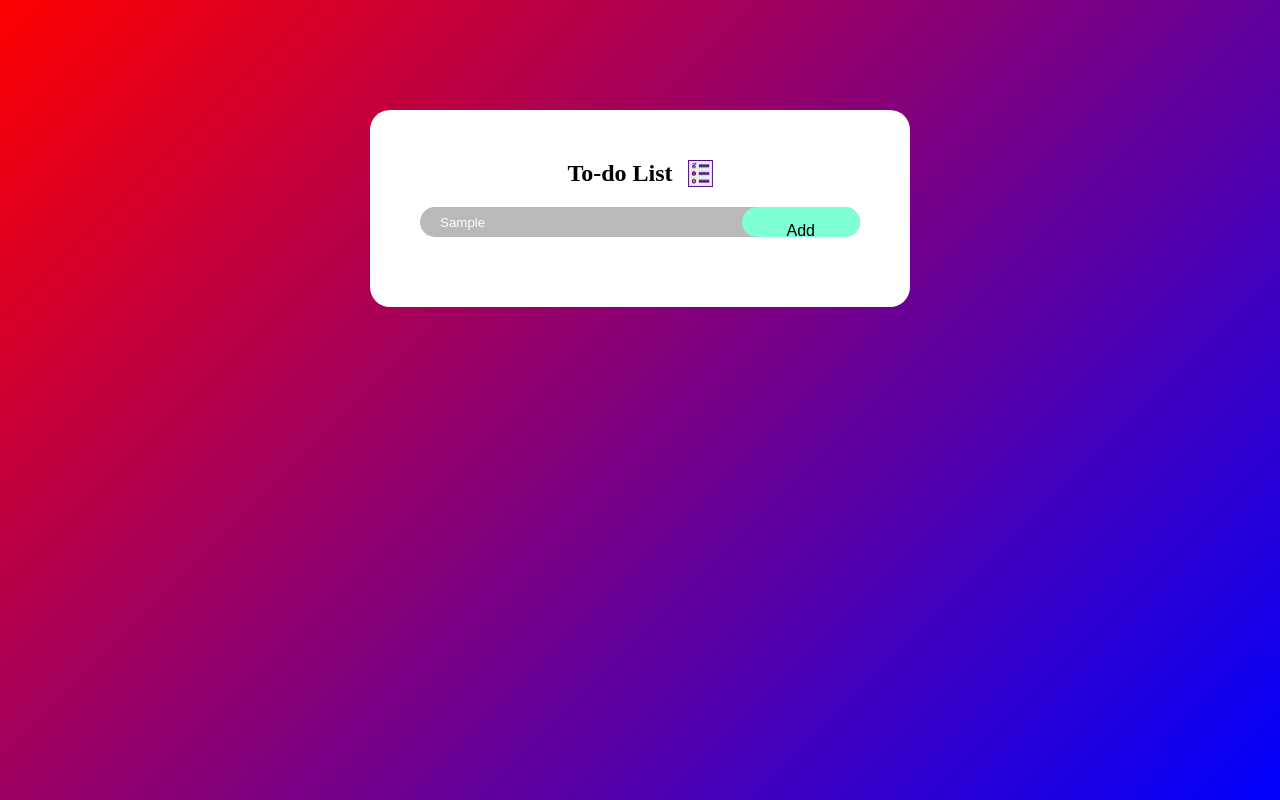
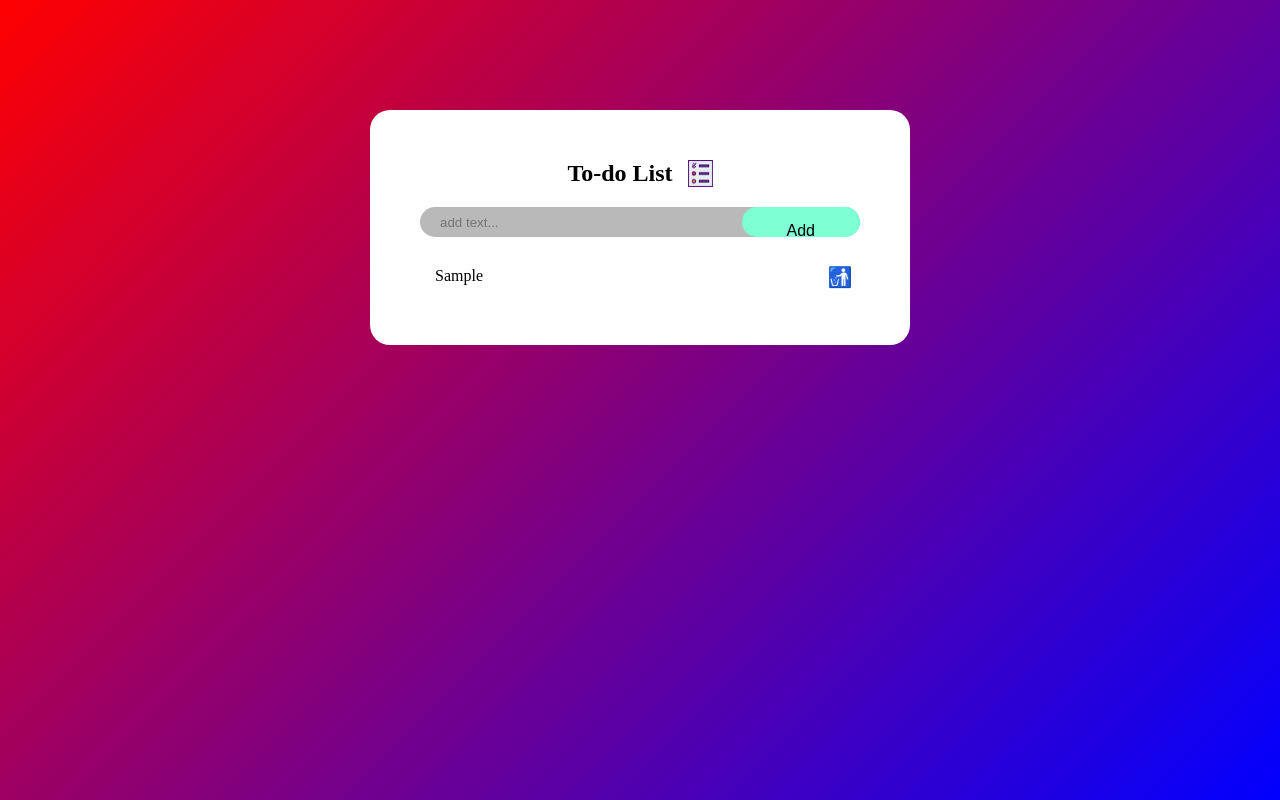
Before and after one commit to Danger-XD/To-do-list, a plain HTML site: page index.html in a window 1280 px wide. Both pictures are taken after typing "Sample" into the empty fields and a click on the button "Add". Drawn offline with Linux system fonts and the light colour scheme.

Commit message:
project functions added

```diff
--- a/index.html
+++ b/index.html
@@ -10,12 +10,15 @@
   <body>
     <div class="container">
       <div class="todo-app">
-            <h2>To-do List <img src="./assets/images/todo-list.png" class="to-do-img" alt=""></h2>
+        <h2>
+          To-do List
+          <img src="./assets/images/todo-list.png" class="to-do-img" alt="" />
+        </h2>
         <div class="text-add-box">
-                <input type="text" id="input-box" placeholder="add text...">
-                <button class="add-btn">Add</button>
+          <input type="text" id="input-box" placeholder="add text..." />
+          <button class="add-btn" onclick="addText()">Add</button>
         </div>
-            <ul class="list-container">
+        <ul id="list-container">
           <!-- <li class="checked">li1</li>
                 <li>li2</li>
                 <li>li3</li> continue at 13min -->
--- a/script.js
+++ b/script.js
@@ -0,0 +1,34 @@
+let inputValue = document.getElementById("input-box");
+let listContainer = document.getElementById("list-container");
+
+function addText(){
+    if(inputValue.value === ""){
+        alert("Write something in the box...");
+    }else{
+        let listItem = document.createElement("li");
+        listItem.innerHTML = inputValue.value;
+        listContainer.appendChild(listItem);
+        let span = document.createElement("span");
+        span.innerHTML = "🚮";
+        listItem.appendChild(span);
+    }
+    saveData();
+    inputValue.value="";
+}
+listContainer.addEventListener("click",function(input){
+    if(input.target.tagName === "LI"){
+        input.target.classList.toggle("checked");
+        saveData();
+    }else if(input.target.tagName ==="SPAN"){
+        input.target.parentElement.remove();
+        saveData();
+    }
+},false);
+
+function saveData(){
+    localStorage.setItem("taskData",listContainer.innerHTML);
+}
+function showData(){
+    listContainer.innerHTML = localStorage.getItem("taskData");
+}
+showData();
--- a/styles.css
+++ b/styles.css
@@ -85,3 +85,17 @@ ul li.checked{
 ul li.checked::before{
     background-image: url("./assets/images/checked.png");
 }
+ul li span{
+    position: absolute;
+    top: 0px;
+    right: 0px;
+    height: 40px;
+    width: 40px;
+    text-align: center;
+    border-radius: 50%;
+    font-size: 20px;
+    line-height: 40px;
+}
+ul li span:hover{
+    background-color: rgba(0, 0, 0, 0.144);
+}
```
Lines whose indentation alone changed are shown as unchanged.
